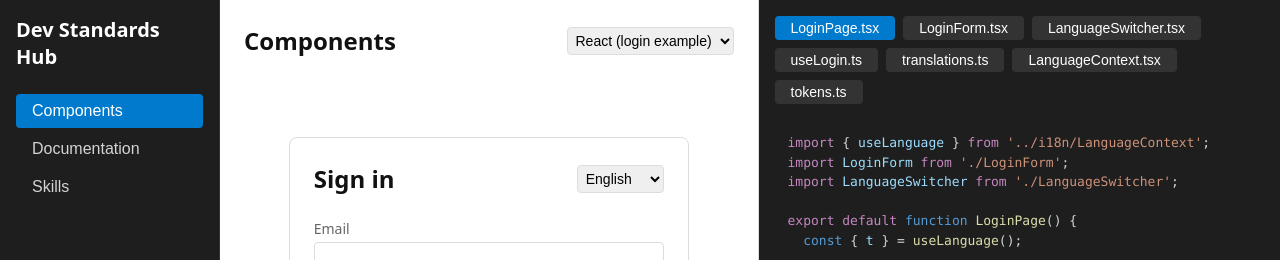
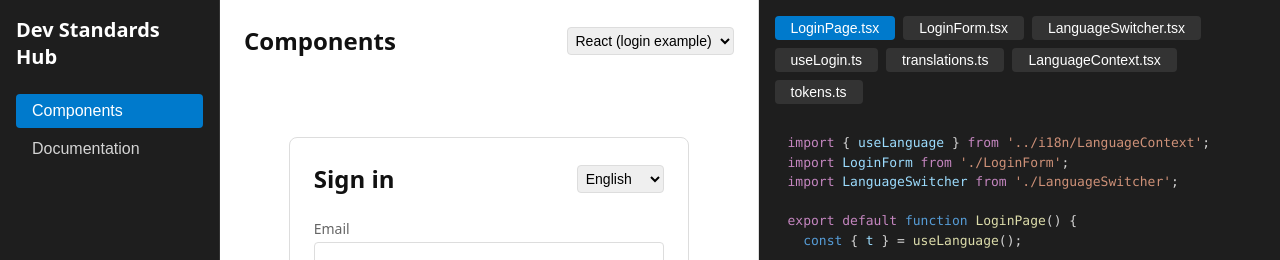
Before and after one commit to AlexSemer/react-examples-viewer, a React (Vite) app: page / in a window 1280 px wide. Shown: the top 260 px of the page. Built offline with nearby package versions, Linux system fonts and the light colour scheme.

Commit message:
Remove top-level Skills nav; Skills now lives under Documentation

```diff
--- a/src/App.tsx
+++ b/src/App.tsx
@@ -4,7 +4,6 @@ import { vscDarkPlus } from 'react-syntax-highlighter/dist/esm/styles/prism'
 import LoginPage from './examples/react/login/components/LoginPage'
 import { LanguageProvider } from './examples/react/login/i18n/LanguageContext'
 import DocumentationPage from './pages/DocumentationPage'
-import SkillsPage from './pages/SkillsPage'
 
 // Raw imports for React login
 import loginPageSrc from './examples/react/login/components/LoginPage.tsx?raw'
@@ -29,7 +28,7 @@ import pyMainSrc from './examples/python/main.py?raw'
 import pyRoutesSrc from './examples/python/routes.py?raw'
 
 type Stack = 'react' | 'nextjs' | 'nodejs' | 'python';
-type Page = 'components' | 'docs' | 'skills';
+type Page = 'components' | 'docs';
 
 const stacks: Record<Stack, { label: string; files: { name: string; code: string; lang: string }[] }> = {
   react: {
@@ -98,20 +97,12 @@ export default function App() {
           >
             Documentation
           </button>
-          <button
-            className={page === 'skills' ? 'nav-item active' : 'nav-item'}
-            onClick={() => setPage('skills')}
-          >
-            Skills
-          </button>
         </nav>
       </aside>
 
       <main className="main-content">
         {page === 'docs' ? (
           <DocumentationPage />
-        ) : page === 'skills' ? (
-          <SkillsPage />
         ) : (
           <div className="components-view">
             <div className="preview">
```
